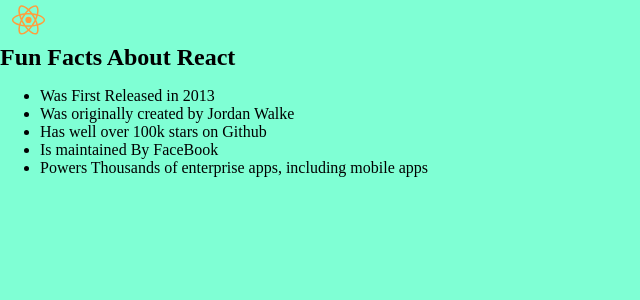
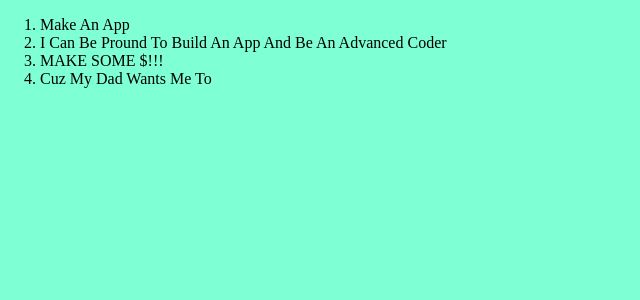
Before and after one commit to LeviFrank/scrimba-react-part-1-info-site, a React (Vite) app: page / in a window 1280 px wide. Shown: the top 300 px of the page, without its empty margins (0-640 px from the left). Built offline with nearby package versions, Linux system fonts and the light colour scheme.

Commit message:
finished challenge 14

```diff
--- a/src/main.jsx
+++ b/src/main.jsx
@@ -24,20 +24,35 @@
 // ----------------------------------------------------
 // 10.
 
-const factPage = (
-    <nav>
-        <img src={LogoSvg} height="40px" />
-        <h1>Fun Facts About React</h1>
-        <ul>
-            <li>Was First Released in 2013</li>
-            <li>Was originally created by Jordan Walke</li>
-            <li>Has well over 100k stars on Github</li>
-            <li>Is maintained By FaceBook</li>
-            <li>Powers Thousands of enterprise apps, including mobile apps</li>
-        </ul>
-    </nav>
-)
+// const factPage = (
+//     <nav>
+//         <img src={LogoSvg} height="40px" />
+//         <h1>Fun Facts About React</h1>
+//         <ul>
+//             <li>Was First Released in 2013</li>
+//             <li>Was originally created by Jordan Walke</li>
+//             <li>Has well over 100k stars on Github</li>
+//             <li>Is maintained By FaceBook</li>
+//             <li>Powers Thousands of enterprise apps, including mobile apps</li>
+//         </ul>
+//     </nav>
+// )
+
+
+
+// 13.
+
+function Page() {
+    return (
+    <ol>
+        <li>Make An App</li>
+        <li>I Can Be Pround To Build An App And Be An Advanced Coder</li>
+        <li>MAKE SOME $!!!</li>
+        <li>Cuz My Dad Wants Me To</li>
+    </ol>
+    )
+}
 
 ReactDOM.createRoot(document.getElementById("root")).render(
-    factPage
+    <Page/>
 )
```
